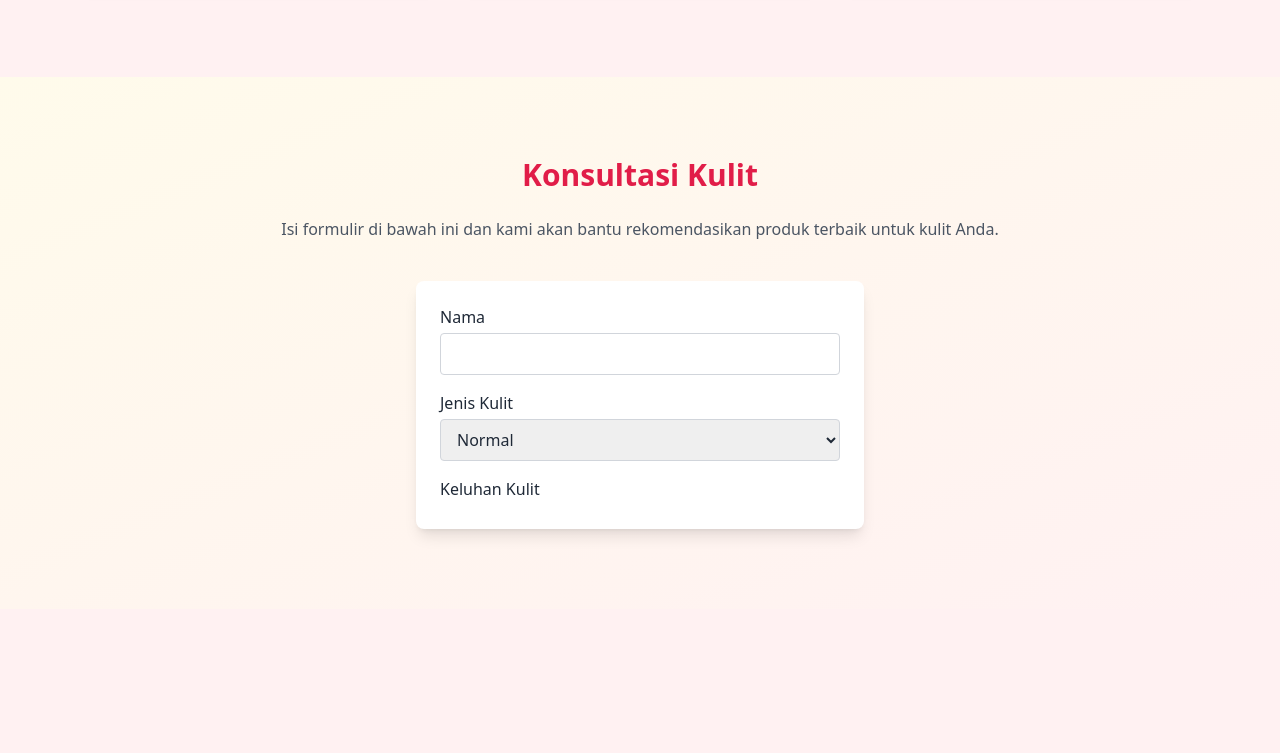
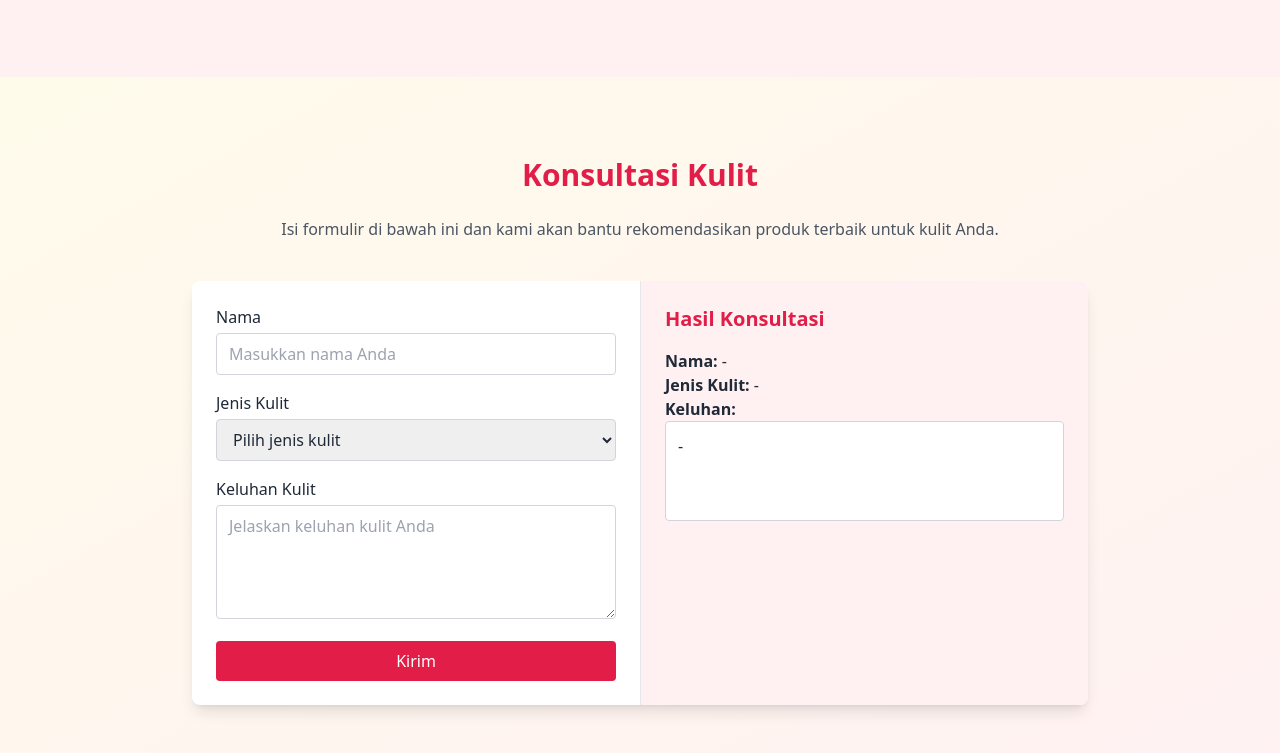
Before and after one commit to cindyanggriani/codingcamp-22-sep-25-cindyanggriani, a plain HTML site: page index.html in a window 1280 px wide. Shown: the part 1531-2284 px from the top of the page. Before the commit the page ends 2140 px from the top, so only its background shows below. Drawn offline with nearby package versions, Linux system fonts and the light colour scheme.

Commit message:
menambah fungsi form

```diff
--- a/index.html
+++ b/index.html
@@ -11,7 +11,9 @@
   <body class="bg-rose-50 text-gray-800 font-sans">
     <!-- Header -->
     <header class="bg-white/80 backdrop-blur-md shadow sticky top-0 z-50">
-      <div class="max-w-7xl mx-auto px-4 py-4 flex justify-between items-center">
+      <div
+        class="max-w-7xl mx-auto px-4 py-4 flex justify-between items-center"
+      >
         <h1 class="text-xl font-bold text-rose-600">GlowCindy</h1>
         <button id="navToggle" class="md:hidden block text-gray-700">☰</button>
         <nav
@@ -20,21 +22,32 @@
         >
           <a href="#home" class="text-gray-700 hover:text-rose-600">Home</a>
           <a href="#about" class="text-gray-700 hover:text-rose-600">Tentang</a>
-          <a href="#products" class="text-gray-700 hover:text-rose-600">Produk</a>
-          <a href="#consult" class="text-gray-700 hover:text-rose-600">Konsultasi</a>
+          <a href="#products" class="text-gray-700 hover:text-rose-600"
+            >Produk</a
+          >
+          <a href="#consult" class="text-gray-700 hover:text-rose-600"
+            >Konsultasi</a
+          >
         </nav>
       </div>
     </header>
 
     <!-- Hero Section -->
-    <section id="home" class="py-20 bg-gradient-to-r from-rose-100 to-amber-100">
-      <div class="max-w-6xl mx-auto px-4 flex flex-col-reverse md:flex-row items-center gap-10">
+    <section
+      id="home"
+      class="py-20 bg-gradient-to-r from-rose-100 to-amber-100"
+    >
+      <div
+        class="max-w-6xl mx-auto px-4 flex flex-col-reverse md:flex-row items-center gap-10"
+      >
         <div class="text-center md:text-left md:w-1/2">
           <h2 class="text-4xl font-bold text-rose-600 mb-4">
             Selamat Datang di GlowCindy Skincare
           </h2>
           <p class="text-gray-700 text-lg">
-            Temukan rahasia kulit sehat dan bercahaya bersama <strong>GlowCindy</strong> produk skincare alami yang dirancang untuk merawat kulit Anda dengan sentuhan cinta dan kepercayaan.
+            Temukan rahasia kulit sehat dan bercahaya bersama
+            <strong>GlowCindy</strong> produk skincare alami yang dirancang
+            untuk merawat kulit Anda dengan sentuhan cinta dan kepercayaan.
           </p>
         </div>
         <div class="w-full max-w-md h-80 rounded-xl overflow-hidden shadow-md">
@@ -42,11 +55,9 @@
             src="https://images.unsplash.com/photo-1580870069867-74c57ee1bb07?q=80&w=735&auto=format&fit=crop&ixlib=rb-4.1.0&ixid=M3wxMjA3fDB8MHxwaG90by1wYWdlfHx8fGVufDB8fHx8fA%3D%3D"
             alt="Skincare Hero"
             class="rounded-xl shadow-md h-full w-full object-cover"
-        style="object-position: 0% 78%;"
+            style="object-position: 0% 78%"
           />
-
         </div>
-
       </div>
     </section>
 
@@ -59,19 +70,29 @@
           class="rounded-lg shadow object-cover w-full h-80"
         />
         <div>
-          <h3 class="text-3xl font-semibold mb-3 text-rose-600">Tentang Kami</h3>
+          <h3 class="text-3xl font-semibold mb-3 text-rose-600">
+            Tentang Kami
+          </h3>
           <p class="mb-4">
-            GlowCindy lahir dari keinginan untuk menghadirkan produk perawatan kulit yang alami, aman, dan efektif. Kami percaya bahwa setiap orang berhak memiliki kulit sehat dan percaya diri.
+            GlowCindy lahir dari keinginan untuk menghadirkan produk perawatan
+            kulit yang alami, aman, dan efektif. Kami percaya bahwa setiap orang
+            berhak memiliki kulit sehat dan percaya diri.
           </p>
           <h4 class="text-xl font-semibold text-rose-500">Visi</h4>
           <p class="mb-4">
-            Menjadi brand skincare terpercaya yang membantu setiap individu mencapai kulit impian mereka secara alami dan aman.
+            Menjadi brand skincare terpercaya yang membantu setiap individu
+            mencapai kulit impian mereka secara alami dan aman.
           </p>
           <h4 class="text-xl font-semibold text-rose-500">Misi</h4>
           <ul class="list-disc pl-5">
             <li>Menghadirkan produk berbahan alami dan ramah lingkungan.</li>
-            <li>Mengedukasi masyarakat tentang pentingnya perawatan kulit yang tepat.</li>
-            <li>Menjaga kepercayaan pelanggan dengan kualitas dan transparansi.</li>
+            <li>
+              Mengedukasi masyarakat tentang pentingnya perawatan kulit yang
+              tepat.
+            </li>
+            <li>
+              Menjaga kepercayaan pelanggan dengan kualitas dan transparansi.
+            </li>
           </ul>
         </div>
       </div>
@@ -80,47 +101,64 @@
     <!-- Products Section -->
     <section id="products" class="py-20 bg-rose-50">
       <div class="max-w-6xl mx-auto px-4">
-        <h2 class="text-3xl font-bold text-center mb-12 text-rose-600">Koleksi Produk Kami</h2>
+        <h2 class="text-3xl font-bold text-center mb-12 text-rose-600">
+          Koleksi Produk Kami
+        </h2>
         <div class="grid sm:grid-cols-2 lg:grid-cols-3 gap-6">
           <!-- Product Card -->
-          <div class="bg-white rounded-lg overflow-hidden shadow hover:shadow-xl transition duration-300">
+          <div
+            class="bg-white rounded-lg overflow-hidden shadow hover:shadow-xl transition duration-300"
+          >
             <img
               src="https://images.unsplash.com/photo-1599847987657-881f11b92a75?q=80&w=735&auto=format&fit=crop&ixlib=rb-4.1.0&ixid=M3wxMjA3fDB8MHxwaG90by1wYWdlfHx8fGVufDB8fHx8fA%3D%3D"
               alt="Hydrating Toner"
               class="w-full h-48 object-cover"
             />
             <div class="p-4">
-              <h3 class="font-semibold text-lg text-rose-600">Hydrating Toner</h3>
+              <h3 class="font-semibold text-lg text-rose-600">
+                Hydrating Toner
+              </h3>
               <p class="text-sm text-gray-600">
-                Toner ringan dengan aloe vera dan hyaluronic acid untuk menjaga kelembapan kulit sepanjang hari.
+                Toner ringan dengan aloe vera dan hyaluronic acid untuk menjaga
+                kelembapan kulit sepanjang hari.
               </p>
             </div>
           </div>
 
-          <div class="bg-white rounded-lg overflow-hidden shadow hover:shadow-xl transition duration-300">
+          <div
+            class="bg-white rounded-lg overflow-hidden shadow hover:shadow-xl transition duration-300"
+          >
             <img
               src="https://plus.unsplash.com/premium_photo-1679046948909-ab47e96082e7?q=80&w=687&auto=format&fit=crop&ixlib=rb-4.1.0&ixid=M3wxMjA3fDB8MHxwaG90by1wYWdlfHx8fGVufDB8fHx8fA%3D%3D"
               alt="Brightening Serum"
               class="w-full h-48 object-cover"
             />
             <div class="p-4">
-              <h3 class="font-semibold text-lg text-rose-600">Brightening Serum</h3>
+              <h3 class="font-semibold text-lg text-rose-600">
+                Brightening Serum
+              </h3>
               <p class="text-sm text-gray-600">
-                Serum pencerah dengan vitamin C dan niacinamide untuk tampilan kulit cerah dan merata.
+                Serum pencerah dengan vitamin C dan niacinamide untuk tampilan
+                kulit cerah dan merata.
               </p>
             </div>
           </div>
 
-          <div class="bg-white rounded-lg overflow-hidden shadow hover:shadow-xl transition duration-300">
+          <div
+            class="bg-white rounded-lg overflow-hidden shadow hover:shadow-xl transition duration-300"
+          >
             <img
               src="https://images.unsplash.com/photo-1515377905703-c4788e51af15?q=80&w=1170&auto=format&fit=crop&ixlib=rb-4.1.0&ixid=M3wxMjA3fDB8MHxwaG90by1wYWdlfHx8fGVufDB8fHx8fA%3D%3D"
               alt="Daily Moisturizer"
               class="w-full h-48 object-cover"
             />
             <div class="p-4">
-              <h3 class="font-semibold text-lg text-rose-600">Daily Moisturizer</h3>
+              <h3 class="font-semibold text-lg text-rose-600">
+                Daily Moisturizer
+              </h3>
               <p class="text-sm text-gray-600">
-                Pelembap ringan dengan SPF untuk menjaga hidrasi dan perlindungan kulit dari sinar UV.
+                Pelembap ringan dengan SPF untuk menjaga hidrasi dan
+                perlindungan kulit dari sinar UV.
               </p>
             </div>
           </div>
@@ -128,30 +166,47 @@
       </div>
     </section>
 
-    <!-- Consult Form -->
-    <section id="consult" class="py-20 bg-gradient-to-br from-amber-50 to-rose-50">
+    <section
+      id="consult"
+      class="py-20 bg-gradient-to-br from-amber-50 to-rose-50"
+    >
       <div class="max-w-6xl mx-auto px-4">
-        <h2 class="text-3xl font-bold text-center text-rose-600 mb-6">Konsultasi Kulit</h2>
+        <h2 class="text-3xl font-bold text-center text-rose-600 mb-6">
+          Konsultasi Kulit
+        </h2>
         <p class="text-center text-gray-600 mb-10">
-          Isi formulir di bawah ini dan kami akan bantu rekomendasikan produk terbaik untuk kulit Anda.
+          Isi formulir di bawah ini dan kami akan bantu rekomendasikan produk
+          terbaik untuk kulit Anda.
         </p>
-        <form
-          class="bg-white shadow-lg p-6 rounded-lg w-full max-w-md mx-auto space-y-4"
+
+        <!-- Container gabungan form + output -->
+        <div
+          class="bg-white shadow-lg rounded-lg overflow-hidden flex flex-col md:flex-row max-w-4xl mx-auto"
         >
+          <!-- Form kiri -->
+          <form id="consultForm" class="p-6 w-full md:w-1/2 space-y-4">
             <div>
               <label for="nama" class="block font-medium mb-1">Nama</label>
               <input
                 type="text"
                 id="nama"
+                name="nama"
                 class="w-full border border-gray-300 px-3 py-2 rounded focus:outline-none focus:ring-2 focus:ring-rose-300"
+                placeholder="Masukkan nama Anda"
+                required
               />
             </div>
             <div>
-            <label for="jenisKulit" class="block font-medium mb-1">Jenis Kulit</label>
+              <label for="jenisKulit" class="block font-medium mb-1"
+                >Jenis Kulit</label
+              >
               <select
                 id="jenisKulit"
+                name="jenisKulit"
                 class="w-full border border-gray-300 px-3 py-2 rounded focus:outline-none focus:ring-2 focus:ring-rose-300"
+                required
               >
+                <option value="" disabled selected>Pilih jenis kulit</option>
                 <option>Normal</option>
                 <option>Kering</option>
                 <option>Berminyak</option>
@@ -160,8 +215,76 @@
               </select>
             </div>
             <div>
-            <label for="pesan" class="block font-medium mb-1">Keluhan Kulit</label>
+              <label for="pesan" class="block font-medium mb-1"
+                >Keluhan Kulit</label
+              >
               <textarea
                 id="pesan"
-              rows="3"
-              class="w-full border border-gray-300 px-3 py-2 rounded focus:outline-none focus:ring
+                name="pesan"
+                rows="4"
+                class="w-full border border-gray-300 px-3 py-2 rounded focus:outline-none focus:ring-2 focus:ring-rose-300"
+                placeholder="Jelaskan keluhan kulit Anda"
+                required
+              ></textarea>
+            </div>
+            <button
+              type="submit"
+              class="bg-rose-600 text-white px-4 py-2 rounded hover:bg-rose-700 transition w-full"
+            >
+              Kirim
+            </button>
+          </form>
+
+          <!-- Output kanan -->
+          <div
+            id="consultOutput"
+            class="p-6 w-full md:w-1/2 border-t md:border-t-0 md:border-l border-gray-200 bg-rose-50"
+            style="min-height: 320px"
+          >
+            <h3 class="text-rose-600 text-xl font-semibold mb-4">
+              Hasil Konsultasi
+            </h3>
+            <p><strong>Nama:</strong> <span id="outNama">-</span></p>
+            <p>
+              <strong>Jenis Kulit:</strong> <span id="outJenisKulit">-</span>
+            </p>
+            <p><strong>Keluhan:</strong></p>
+            <p
+              id="outPesan"
+              class="border border-gray-300 rounded p-3 min-h-[100px] bg-white"
+            >
+              -
+            </p>
+          </div>
+        </div>
+      </div>
+
+      <script>
+        document
+          .getElementById("consultForm")
+          .addEventListener("submit", function (event) {
+            event.preventDefault(); // cegah reload halaman
+
+            // ambil nilai input
+            const nama = document.getElementById("nama").value.trim() || "-";
+            const jenisKulit =
+              document.getElementById("jenisKulit").value || "-";
+            const pesan = document.getElementById("pesan").value.trim() || "-";
+
+            // tampilkan hasil di output
+            document.getElementById("outNama").textContent = nama;
+            document.getElementById("outJenisKulit").textContent = jenisKulit;
+            document.getElementById("outPesan").textContent = pesan;
+
+            // opsional: scroll ke hasil output
+            document
+              .getElementById("consultOutput")
+              .scrollIntoView({ behavior: "smooth" });
+
+            // bisa reset form kalau perlu, tapi aku biarkan tetap muncul
+            // this.reset();
+          });
+      </script>
+    </section>
+  </body>
+</html>
```
Also changed, not shown: js/script.js (+19 -41 lines). Lines whose indentation alone changed are shown as unchanged.
